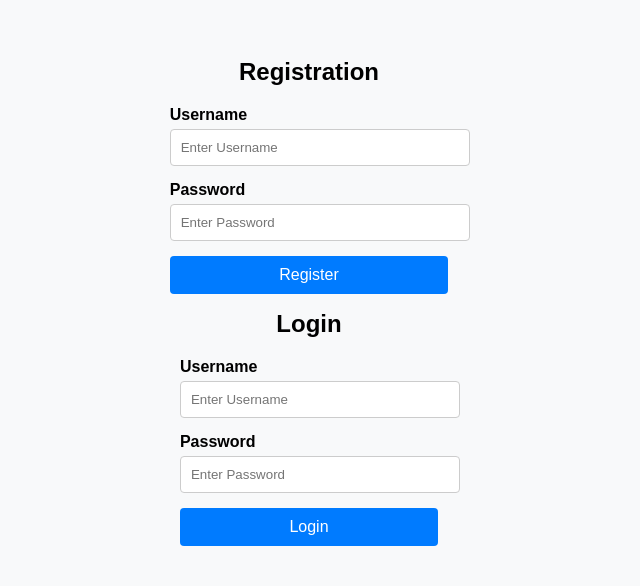
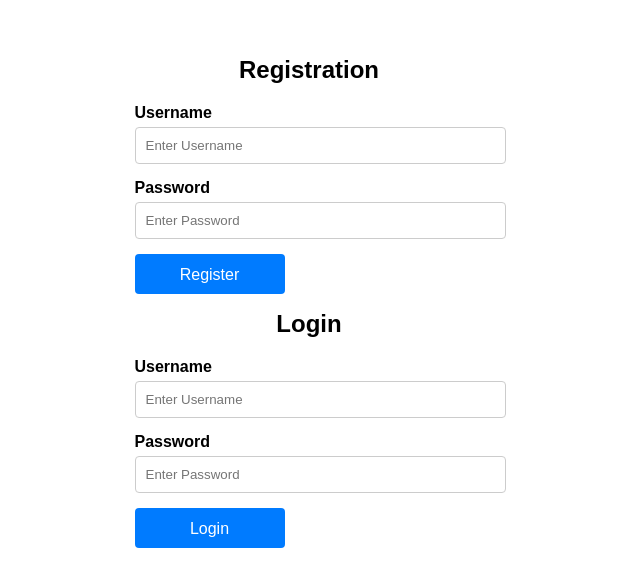
Before and after one commit to QuantumQode/todo_list_app, a React (Create React App) app in the folder client/: page / in a window 1280 px wide. Shown: the part 114-700 px from the top of the page, without its empty margins (331-971 px from the left). Built offline with nearby package versions, Linux system fonts and the light colour scheme.

Commit message:
css formatting of submition boxes

```diff
--- a/client/src/App.css
+++ b/client/src/App.css
@@ -1,5 +1,5 @@
 body {
-    background-color: #f8f9fa;
+    background-color: #ffffff;
     font-family: Arial, sans-serif;
 }
 
@@ -40,15 +40,19 @@ input {
     border-radius: 4px;
 }
 
-button {
-    width: 100%;
-    padding: 10px;
+.btn {
+    width: 150px; /* Fixed width */
+    height: 40px; /* Fixed height */
     background-color: #007bff;
     color: #ffffff;
     border: none;
     border-radius: 4px;
     cursor: pointer;
     font-size: 16px;
+    display: inline-block;
+    text-align: center;
+    line-height: 40px; /* Vertically center text */
+
 }
 
 button:hover {
--- a/client/src/App.js
+++ b/client/src/App.js
@@ -20,21 +20,29 @@ function App() {
   }
   return (
     <div className="App">
-      <div className="Registeration">
+      <div className="Registration">
         <h1>Registration</h1>
         <label>Username</label>
-        <input type="text" placeholder="Enter Username" value={usernameReg} onChange = {(e) => {setUsernameReg(e.target.value)}} />
+        <input type="text"
+        placeholder="Enter Username"
+        value={usernameReg}
+        onChange = {(e) => {setUsernameReg(e.target.value)}} />
         <label>Password</label>
-        <input type="password" placeholder="Enter Password" value={passwordReg} onChange = {(e) => {setPasswordReg(e.target.value)}} />
-        <button onClick={register}>Register</button>
+        <input type="password"
+        placeholder="Enter Password"
+        value={passwordReg}
+        onChange = {(e) => {setPasswordReg(e.target.value)}} />
+        <button className='btn' onClick={register}>Register</button>
         </div>
       <div className="Login">
         <h1>Login</h1>
         <label>Username</label>
-        <input type="text" placeholder="Enter Username" />
+        <input type="text"
+        placeholder="Enter Username" />
         <label>Password</label>
-        <input type="password" placeholder="Enter Password" />
-        <button>Login</button>
+        <input type="password"
+        placeholder="Enter Password" />
+        <button className='btn'>Login</button>
       </div>
     </div>
   );
```
Also changed, not shown: 1 other file (tests, documents, lock files or other folders).
